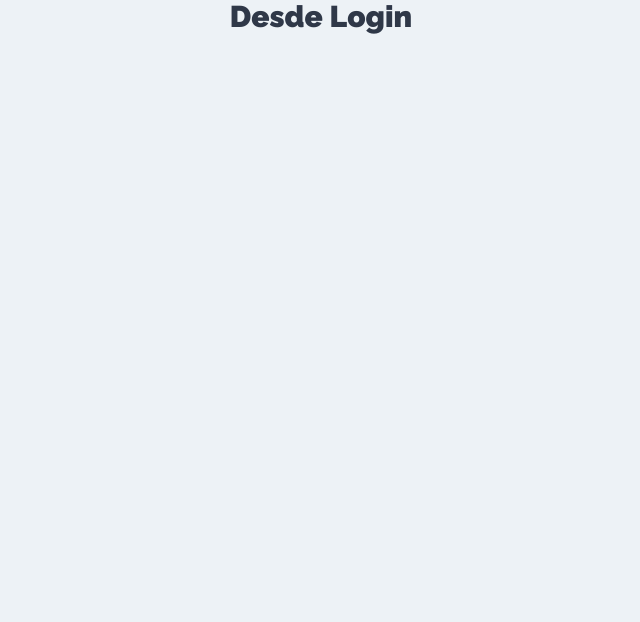
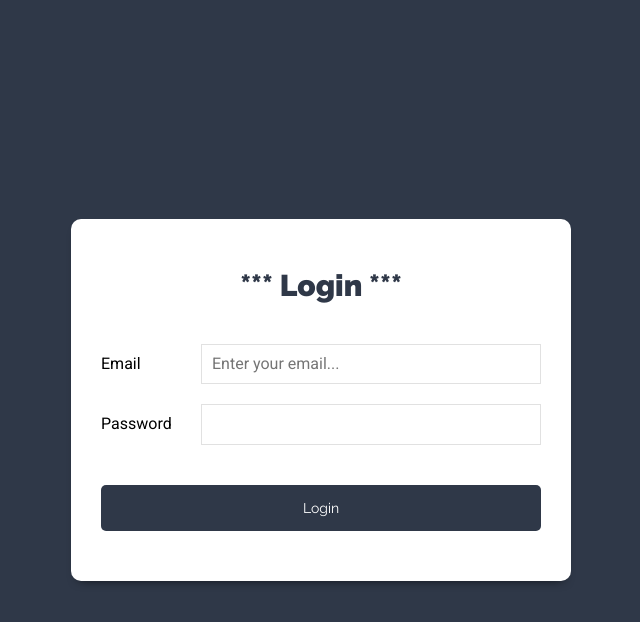
Before and after one commit to vidal-Rosc/MERN, a React (Create React App) app in the folder FrontEnd/client/: page / in a window 1280 px wide. Shown: the top 622 px of the page, without its empty margins (319-959 px from the left). Built offline with nearby package versions, Linux system fonts and the light colour scheme.

Commit message:
creando el login

```diff
--- a/FrontEnd/client/src/components/auth/Login.js
+++ b/FrontEnd/client/src/components/auth/Login.js
@@ -3,8 +3,49 @@
 
 
 const Login = () => {
+
+    const onChange = () => {
+
+    }
+
+
     return (
-        <h1> Desde Login</h1>
+        <div className="form-usuario">
+            <div className="contenedor-form sombra-dark">
+                <h1>*** Login ***</h1>
+
+                <form>
+                    <div className="campo-form">
+                        <label htmlFor="email"> Email</label>
+                        <input
+                            type="email"
+                            id="email"
+                            name="email"
+                            placeholder="Enter your email..."
+                            onChange={onChange}
+                        />
+                    </div>
+
+                    <div className="campo-form">
+                        <label htmlFor="password"> Password</label>
+                        <input
+                            type="password"
+                            id="password"
+                            name="password"
+                            onChange={onChange}
+                        />
+                    </div>
+
+                    <div className="campo-form">
+                        <input
+                            type="submit"
+                            className="btn btn-primario btn-block"
+                            value="Login"
+                        />
+                    </div>
+                </form>
+            </div>
+        </div>
      );
 }
 
```
